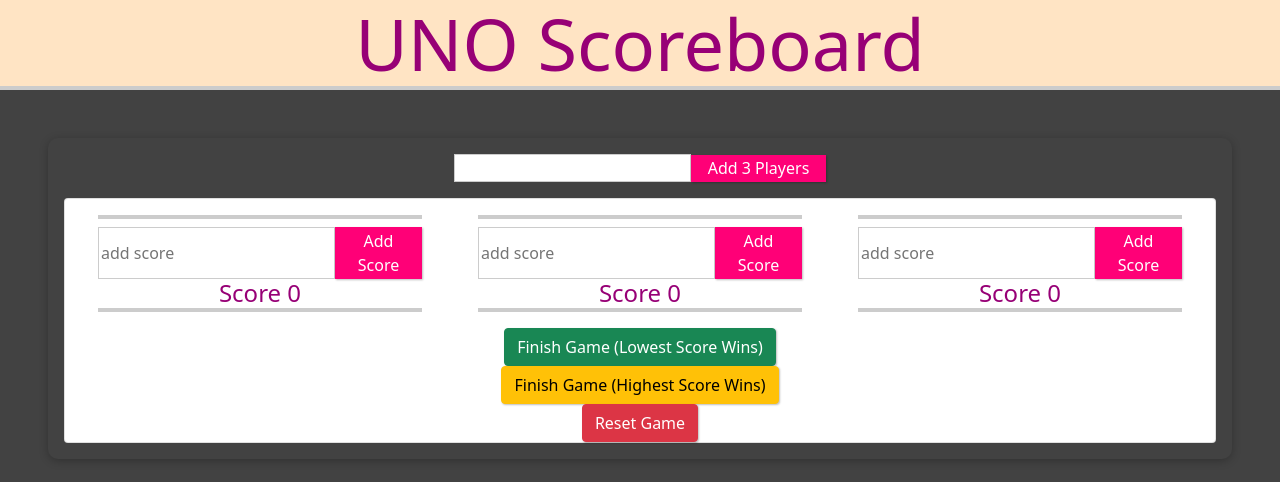
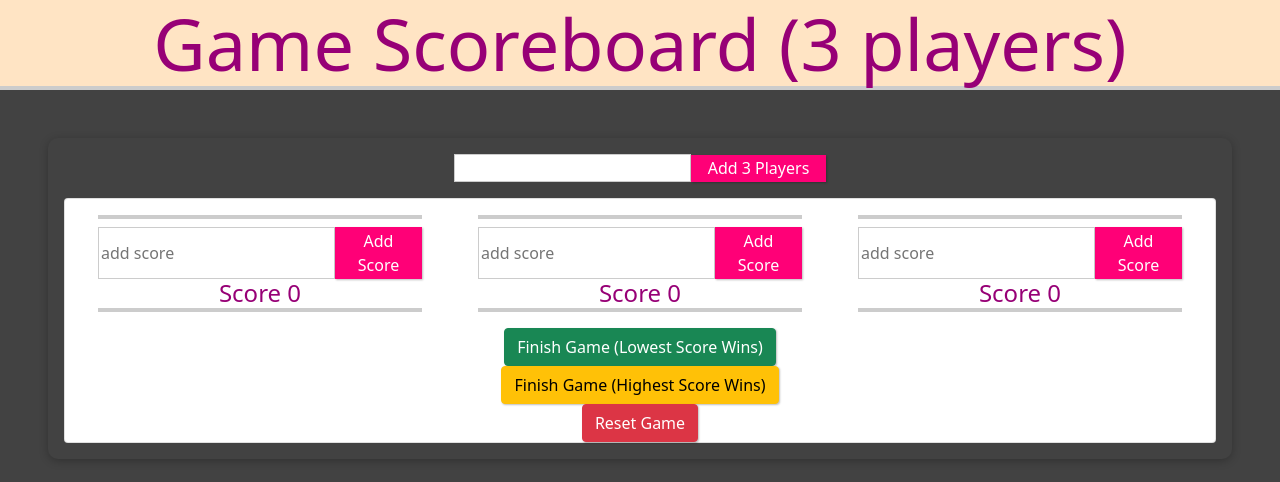
Before and after one commit to sagthorat/Scoreboard, a plain HTML site: page index.html in a window 1280 px wide. Drawn offline with nearby package versions, Linux system fonts and the light colour scheme.

Commit message:
changed heading

```diff
--- a/index.html
+++ b/index.html
@@ -15,7 +15,7 @@
 </head>
 
 <body style="background-color: rgb(66, 66, 66);">
-  <h2 class="display-2">UNO Scoreboard</h2>
+  <h2 class="display-2">Game Scoreboard (3 players)</h2>
   <section id="assignment">
     <div class="getname mb-3">
       <input v-show="id > 0" onfocus="this.value=''" type="text" v-model="names">
```
